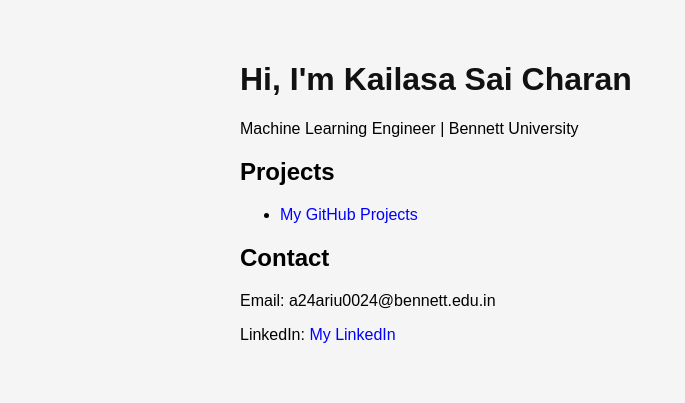
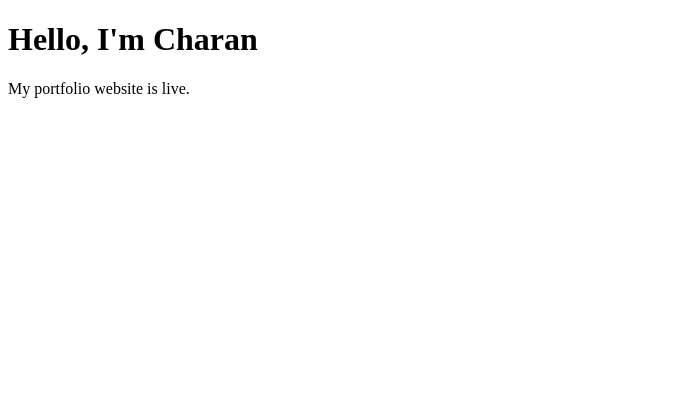
Before and after one commit to SAICHARAN704SDF/charankailasa.github.io, a plain HTML site: page index.html in a window 1280 px wide. Shown: the whole page, without its empty margins (0-685 px from the left). Drawn offline with Linux system fonts and the light colour scheme.

Commit message:
Revise title and add introduction to portfolio
Updated title and added introduction paragraph.

```diff
--- a/index.html
+++ b/index.html
@@ -1,37 +1,10 @@
 <!DOCTYPE html>
 <html>
 <head>
-<title>Charan | Portfolio</title>
-<meta charset="UTF-8">
-<style>
-body {
-  font-family: Arial;
-  max-width: 800px;
-  margin: auto;
-  padding: 40px;
-  background-color: #f5f5f5;
-}
-h1 { color: #111; }
-a { color: blue; text-decoration: none; }
-</style>
+<title>Charan Portfolio</title>
 </head>
-
 <body>
-
-<h1>Hi, I'm Kailasa Sai Charan</h1>
-
-<p>Machine Learning Engineer | Bennett University</p>
-
-<h2>Projects</h2>
-
-<ul>
-<li><a href="https://github.com/SAICHARAN704SDF">My GitHub Projects</a></li>
-</ul>
-
-<h2>Contact</h2>
-
-<p>Email: a24ariu0024@bennett.edu.in</p>
-<p>LinkedIn: <a href="https://www.linkedin.com/in/charan-kailasa-757732220/">My LinkedIn</a></p>
-
+<h1>Hello, I'm Charan</h1>
+<p>My portfolio website is live.</p>
 </body>
 </html>
```
